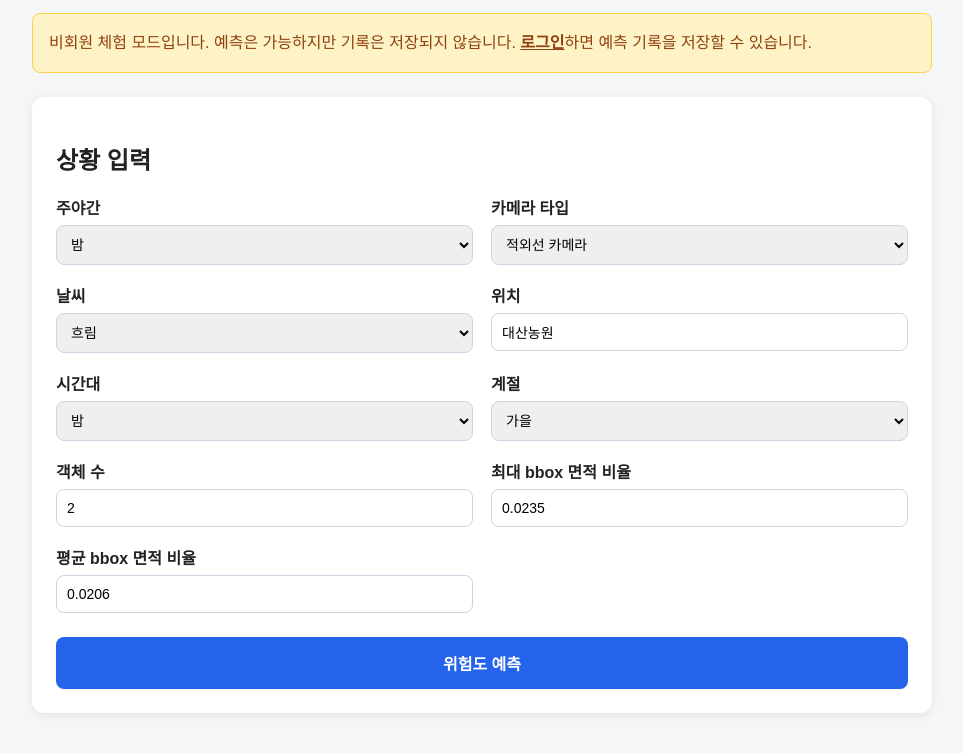
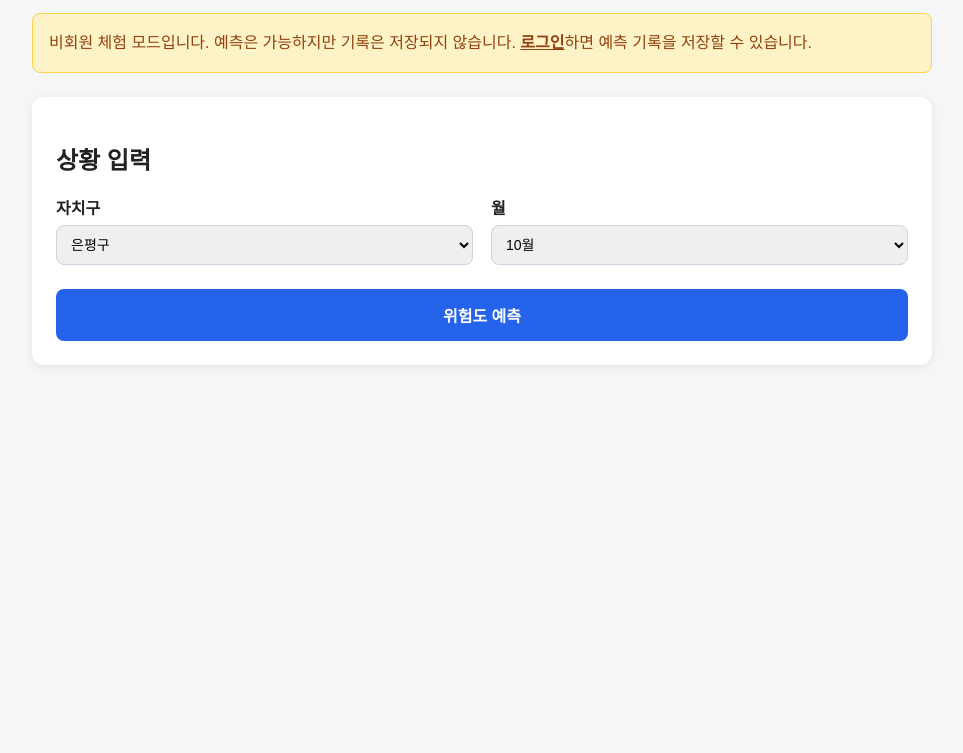
Before and after one commit to niabluelake/wildguard-ai, a Flask app: page /risk in a window 1280 px wide. Shown: the part 235-988 px from the top of the page, without its empty margins (158-1121 px from the left). After the commit the page ends 576 px from the top, so only its background shows below. Run offline with Flask 3, Linux system fonts and the light colour scheme.

Commit message:
fix: update risk and auth service code

```diff
--- a/templates/register.html
+++ b/templates/register.html
@@ -51,11 +51,6 @@
                             <input class="form-control" id="name" name="name" value="{{ name or '' }}">
                         </div>
 
-                        <div class="mb-4">
-                            <label class="form-label" for="email">이메일</label>
-                            <input class="form-control" id="email" name="email" type="email" value="{{ email or '' }}">
-                        </div>
-
                         <button class="btn btn-primary w-100" type="submit">회원가입</button>
                     </form>
 
--- a/templates/risk.html
+++ b/templates/risk.html
@@ -216,74 +317,40 @@
         <form id="riskForm">
             <div class="form-grid">
                 <div class="form-group">
-                    <label>주야간</label>
-                    <select name="day">
-                        <option value="day">낮</option>
-                        <option value="night" selected>밤</option>
+                    <label>자치구</label>
+                    <select name="district">
+                        <option value="은평구">은평구</option>
+                        <option value="도봉구">도봉구</option>
+                        <option value="성북구">성북구</option>
+                        <option value="강북구">강북구</option>
+                        <option value="종로구">종로구</option>
+                        <option value="서대문구">서대문구</option>
+                        <option value="노원구">노원구</option>
+                        <option value="중랑구">중랑구</option>
+                        <option value="송파구">송파구</option>
+                        <option value="광진구">광진구</option>
+                        <option value="강동구">강동구</option>
                     </select>
                 </div>
 
                 <div class="form-group">
-                    <label>카메라 타입</label>
-                    <select name="camera_type">
-                        <option value="RGB">일반 카메라</option>
-                        <option value="IR" selected>적외선 카메라</option>
+                    <label>월</label>
+                    <select name="month">
+                        <option value="1">1월</option>
+                        <option value="2">2월</option>
+                        <option value="3">3월</option>
+                        <option value="4">4월</option>
+                        <option value="5">5월</option>
+                        <option value="6">6월</option>
+                        <option value="7">7월</option>
+                        <option value="8">8월</option>
+                        <option value="9">9월</option>
+                        <option value="10" selected>10월</option>
+                        <option value="11">11월</option>
+                        <option value="12">12월</option>
                     </select>
                 </div>
-
-                <div class="form-group">
-                    <label>날씨</label>
-                    <select name="weather">
-                        <option value="sunny">맑음</option>
-                        <option value="cloudy" selected>흐림</option>
-                        <option value="rainy">비</option>
-                        <option value="snowy">눈</option>
-                        <option value="foggy">안개</option>
-                        <option value="unknown">알 수 없음</option>
-                    </select>
-                </div>
-
-                <div class="form-group">
-                    <label>위치</label>
-                    <input type="text" name="location" value="대산농원">
-                </div>
-
-                <div class="form-group">
-                    <label>시간대</label>
-                    <select name="time_zone">
-                        <option value="dawn">새벽</option>
-                        <option value="day">낮</option>
-                        <option value="evening">저녁</option>
-                        <option value="night" selected>밤</option>
-                    </select>
-                </div>
-
-                <div class="form-group">
-                    <label>계절</label>
-                    <select name="season">
-                        <option value="spring">봄</option>
-                        <option value="summer">여름</option>
-                        <option value="fall" selected>가을</option>
-                        <option value="winter">겨울</option>
-                    </select>
-                </div>
-
-                <div class="form-group">
-                    <label>객체 수</label>
-                    <input type="number" name="object_count" value="2" min="0">
-                </div>
-
-                <div class="form-group">
-                    <label>최대 bbox 면적 비율</label>
-                    <input type="number" step="0.0001" name="max_bbox_area_ratio" value="0.0235" min="0">
-                </div>
-
-                <div class="form-group">
-                    <label>평균 bbox 면적 비율</label>
-                    <input type="number" step="0.0001" name="avg_bbox_area_ratio" value="0.0206" min="0">
-                </div>
             </div>
-
             <button type="submit">위험도 예측</button>
         </form>
     </div>
@@ -305,18 +372,64 @@
 
         <div id="riskBadge" class="risk-badge">-</div>
 
+        <div class="risk-visual">
+            <div class="risk-title-row">
+                <strong>위험도 수준</strong>
+                <span id="riskPercent" class="risk-percent">0%</span>
+            </div>
+
+            <div class="progress-wrap">
+                <div id="riskProgressBar" class="progress-bar"></div>
+            </div>
+        </div>
+
         <div id="message" class="message"></div>
 
-        <div class="summary">
-            <h3>입력 요약</h3>
+        <div class="metric-grid">
+            <div class="metric-box">
+                <h4>자치구</h4>
+                <div id="metricDistrict" class="metric-value">-</div>
+                <small>서울시 멧돼지 민원신고 기준 지역</small>
+            </div>
+
+            <div class="metric-box">
+                <h4>월</h4>
+                <div id="metricMonth" class="metric-value">-</div>
+                <small>멧돼지 출현 신고가 발생한 월별 조건</small>
+            </div>
+
+            <div class="metric-box">
+                <h4>계절</h4>
+                <div id="metricSeason" class="metric-value">-</div>
+                <small>월 정보를 기준으로 자동 분류된 계절</small>
+            </div>
+        </div>
+
+        <div class="analysis-box">
+            <h3>과거 신고 통계</h3>
             <ul>
-                <li>주야간: <span id="summaryDay"></span></li>
-                <li>카메라 타입: <span id="summaryCamera"></span></li>
-                <li>시간대: <span id="summaryTimeZone"></span></li>
-                <li>객체 수: <span id="summaryObjectCount"></span></li>
-                <li>최대 bbox 면적 비율: <span id="summaryMaxBbox"></span></li>
-                <li>평균 bbox 면적 비율: <span id="summaryAvgBbox"></span></li>
+                <li>자치구 총 출현개체수: <strong><span id="statDistrictTotal">-</span>건</strong></li>
+                <li>자치구 평균 출현개체수: <strong><span id="statDistrictAvg">-</span>건</strong></li>
+                <li>해당 월 서울 평균 출현개체수: <strong><span id="statMonthAvg">-</span>건</strong></li>
+                <li>자치구·월 평균 출현개체수: <strong><span id="statDistrictMonthAvg">-</span>건</strong></li>
+                <li>자치구 총 포획개체수: <strong><span id="statDistrictCapture">-</span>건</strong></li>
             </ul>
+        </div>
+        <div id="actionBox" class="action-box">
+            <strong>대응 안내</strong>
+            <p id="actionMessage" style="margin-bottom: 0;"></p>
+        </div>
+
+        <div class="analysis-box">
+            <h3>분석 요약</h3>
+            <ul>
+                <li>자치구: <span id="summaryDistrict"></span></li>
+                <li>월: <span id="summaryMonth"></span>월</li>
+                <li>계절: <span id="summarySeason"></span></li>
+            </ul>
+            <p style="margin-bottom: 0;">
+                서울시 멧돼지 민원신고 현황 데이터를 기반으로 해당 자치구와 월 조건의 출현 위험도를 예측했습니다.
+            </p>
         </div>
     </div>
 
@@ -328,6 +441,10 @@
     const errorBox = document.getElementById("errorBox");
     const riskBadge = document.getElementById("riskBadge");
     const saveStatus = document.getElementById("saveStatus");
+    const riskPercent = document.getElementById("riskPercent");
+    const riskProgressBar = document.getElementById("riskProgressBar");
+    const actionBox = document.getElementById("actionBox");
+    const actionMessage = document.getElementById("actionMessage");
 
     form.addEventListener("submit", async function (event) {
         event.preventDefault();
@@ -339,15 +456,8 @@
         const formData = new FormData(event.target);
 
         const data = {
-            day: formData.get("day"),
-            camera_type: formData.get("camera_type"),
-            weather: formData.get("weather"),
-            location: formData.get("location"),
-            time_zone: formData.get("time_zone"),
-            season: formData.get("season"),
-            object_count: Number(formData.get("object_count")),
-            max_bbox_area_ratio: Number(formData.get("max_bbox_area_ratio")),
-            avg_bbox_area_ratio: Number(formData.get("avg_bbox_area_ratio"))
+            district: formData.get("district"),
+            month: Number(formData.get("month"))
         };
 
         try {
@@ -370,27 +480,71 @@
 
             riskBadge.className = "risk-badge";
 
+            let percent = 0;
+            let label = "";
+            let actionText = "";
+
+            riskProgressBar.className = "progress-bar";
+            actionBox.className = "action-box";
+
             if (riskLevel === "low") {
+                percent = 30;
+                label = "낮음";
                 riskBadge.classList.add("risk-low");
-                riskBadge.textContent = "LOW";
+                riskBadge.textContent = "✅ 위험도 낮음";
+                riskProgressBar.classList.add("progress-low");
+                actionBox.classList.add("action-low");
+                actionText = "현재 위험도는 낮은 편입니다. 다만 야생동물 출현 가능성은 있으므로 기본적인 주의는 필요합니다.";
             } else if (riskLevel === "medium") {
+                percent = 60;
+                label = "보통";
                 riskBadge.classList.add("risk-medium");
-                riskBadge.textContent = "MEDIUM";
+                riskBadge.textContent = "⚠️ 위험도 보통";
+                riskProgressBar.classList.add("progress-medium");
+                actionBox.classList.add("action-medium");
+                actionText = "주의가 필요한 상황입니다. 주변을 확인하고 야간 이동이나 단독 접근은 피하는 것이 좋습니다.";
             } else if (riskLevel === "high") {
+                percent = 90;
+                label = "높음";
                 riskBadge.classList.add("risk-high");
-                riskBadge.textContent = "HIGH";
+                riskBadge.textContent = "🚨 위험도 높음";
+                riskProgressBar.classList.add("progress-high");
+                actionBox.classList.add("action-high");
+                actionText = "고위험 상황입니다. 현장 접근을 제한하고 필요 시 관리자 또는 지자체 담당자에게 신고하세요.";
             } else {
+                percent = 50;
+                label = riskLevel;
                 riskBadge.textContent = riskLevel;
             }
 
-            document.getElementById("message").textContent = prediction.message;
+            riskPercent.textContent = percent + "%";
+            riskProgressBar.style.width = percent + "%";
+            actionMessage.textContent = actionText;
 
-            document.getElementById("summaryDay").textContent = prediction.input.day;
-            document.getElementById("summaryCamera").textContent = prediction.input.camera_type;
-            document.getElementById("summaryTimeZone").textContent = prediction.input.time_zone;
-            document.getElementById("summaryObjectCount").textContent = prediction.input.object_count;
-            document.getElementById("summaryMaxBbox").textContent = prediction.input.max_bbox_area_ratio;
-            document.getElementById("summaryAvgBbox").textContent = prediction.input.avg_bbox_area_ratio;
+            document.getElementById("summaryDistrict").textContent = prediction.input.district;
+            document.getElementById("summaryMonth").textContent = prediction.input.month;
+            document.getElementById("summarySeason").textContent = prediction.input.season;
+
+            document.getElementById("metricDistrict").textContent = prediction.input.district;
+            document.getElementById("metricMonth").textContent = prediction.input.month + "월";
+            document.getElementById("metricSeason").textContent = prediction.input.season;
+
+            const stats = prediction.stats || {};
+
+            document.getElementById("statDistrictTotal").textContent =
+                stats.district_total_count ?? "-";
+
+            document.getElementById("statDistrictAvg").textContent =
+                stats.district_avg_count ?? "-";
+
+            document.getElementById("statMonthAvg").textContent =
+                stats.month_avg_count ?? "-";
+
+            document.getElementById("statDistrictMonthAvg").textContent =
+                stats.district_month_avg_count ?? "-";
+
+            document.getElementById("statDistrictCapture").textContent =
+                stats.district_total_capture ?? "-";
 
             if (result.saved_to_db) {
                 saveStatus.textContent = "예측 결과가 Oracle DB에 저장되었습니다.";
```
Also changed, not shown: other parts of templates/risk.html (+101 -0 lines), routes/auth_routes.py (+3 -4 lines), routes/risk_routes.py (+17 -31 lines), scripts/train_risk_model.py (+15 -12 lines), scripts/train_seoul_boar_risk_model.py (+183 -0 lines), services/auth_service.py (+3 -7 lines), services/risk_prediction_service.py (+100 -40 lines).
